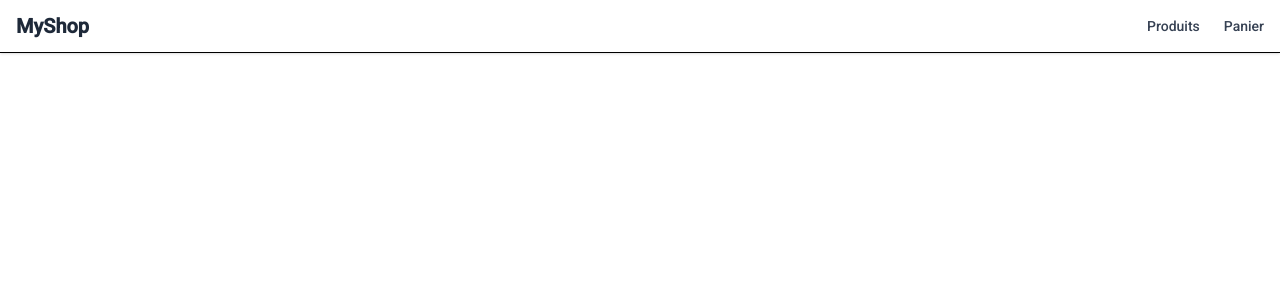
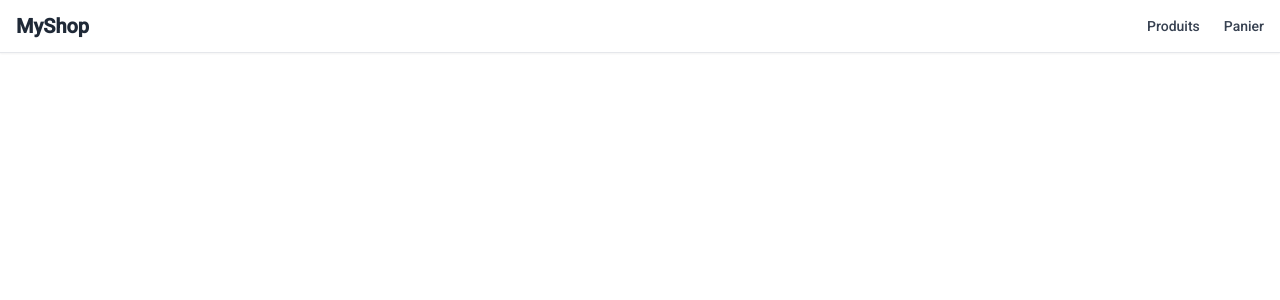
Before and after one commit to nelghzaoui/ecommerce, an Angular app: page / in a window 1280 px wide. Shown: the top 300 px of the page. Built offline with nearby package versions, Linux system fonts and the light colour scheme.

Commit message:
fix tailwind custom config

```diff
--- a/angular.json
+++ b/angular.json
@@ -45,7 +45,7 @@
             "outputPath": "dist/starter",
             "index": "src/index.html",
             "browser": "src/main.ts",
-            "polyfills": ["zone.js"],
+            "polyfills": [],
             "tsConfig": "tsconfig.app.json",
             "assets": [
               {
@@ -101,7 +101,7 @@
         "test": {
           "builder": "@angular-devkit/build-angular:karma",
           "options": {
-            "polyfills": ["zone.js", "zone.js/testing"],
+            "polyfills": [],
             "tsConfig": "tsconfig.spec.json",
             "assets": [
               {
--- a/package.json
+++ b/package.json
@@ -49,7 +49,7 @@
     "lint-staged": "^16.1.0",
     "postcss": "^8.5.6",
     "prettier": "^3.5.3",
-    "tailwindcss": "^4.1.11",
+    "tailwindcss": "^3.3.1",
     "ts-jest": "^29.4.0",
     "typescript": "~5.7.2",
     "typescript-eslint": "8.33.1"
--- /dev/null
+++ b/postcss.config.cjs
@@ -0,0 +1,6 @@
+module.exports = {
+  plugins: {
+    tailwindcss: {},
+    autoprefixer: {}
+  }
+};
--- a/src/styles.css
+++ b/src/styles.css
@@ -1,5 +1,7 @@
 /* You can add global styles to this file, and also import other style files */
-@import "tailwindcss";
+@tailwind base;
+@tailwind components;
+@tailwind utilities;
 
 html,
 body {
@@ -7,5 +9,5 @@ body {
 }
 body {
   margin: 0;
-  font-family: Roboto, "Helvetica Neue", sans-serif;
+  font-family: Roboto, 'Helvetica Neue', sans-serif;
 }
--- /dev/null
+++ b/tailwind.config.ts
@@ -0,0 +1,21 @@
+import type { Config } from 'tailwindcss';
+
+export default {
+  content: ['./index.html', './src/**/*.{html,ts,md,analog,ag}'],
+  theme: {
+    extend: {
+      colors: {
+        primary: '#111111',
+        secondary: '#D97706',
+        background: '#ffffff',
+        surface: '#f5f5f5',
+        onSurface: '#1a1a1a',
+        border: '#e5e5e5',
+        accent: '#0ea5e9',
+        error: '#dc2626',
+        success: '#16a34a'
+      }
+    }
+  },
+  plugins: []
+} satisfies Config;
```
Also changed, not shown: .postcssrc.json (deleted), 1 other file (tests, documents, lock files or other folders).
